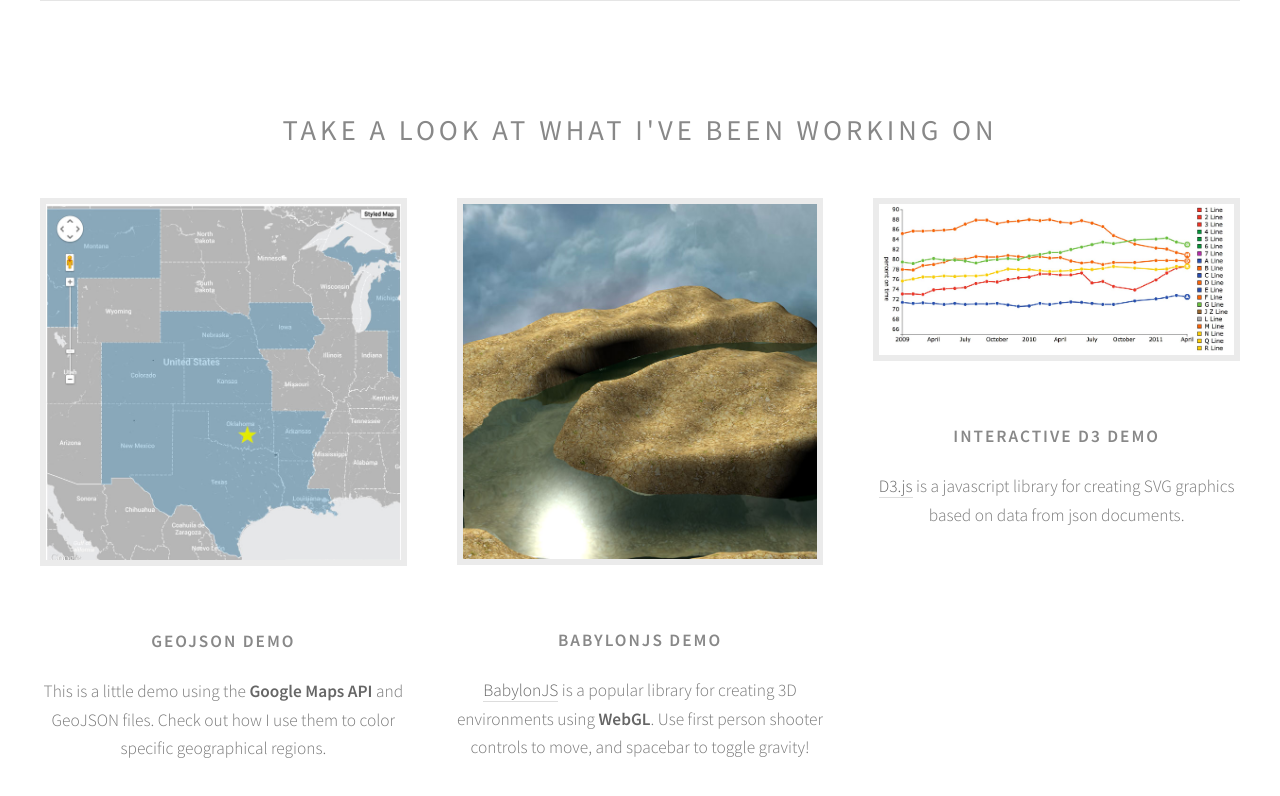
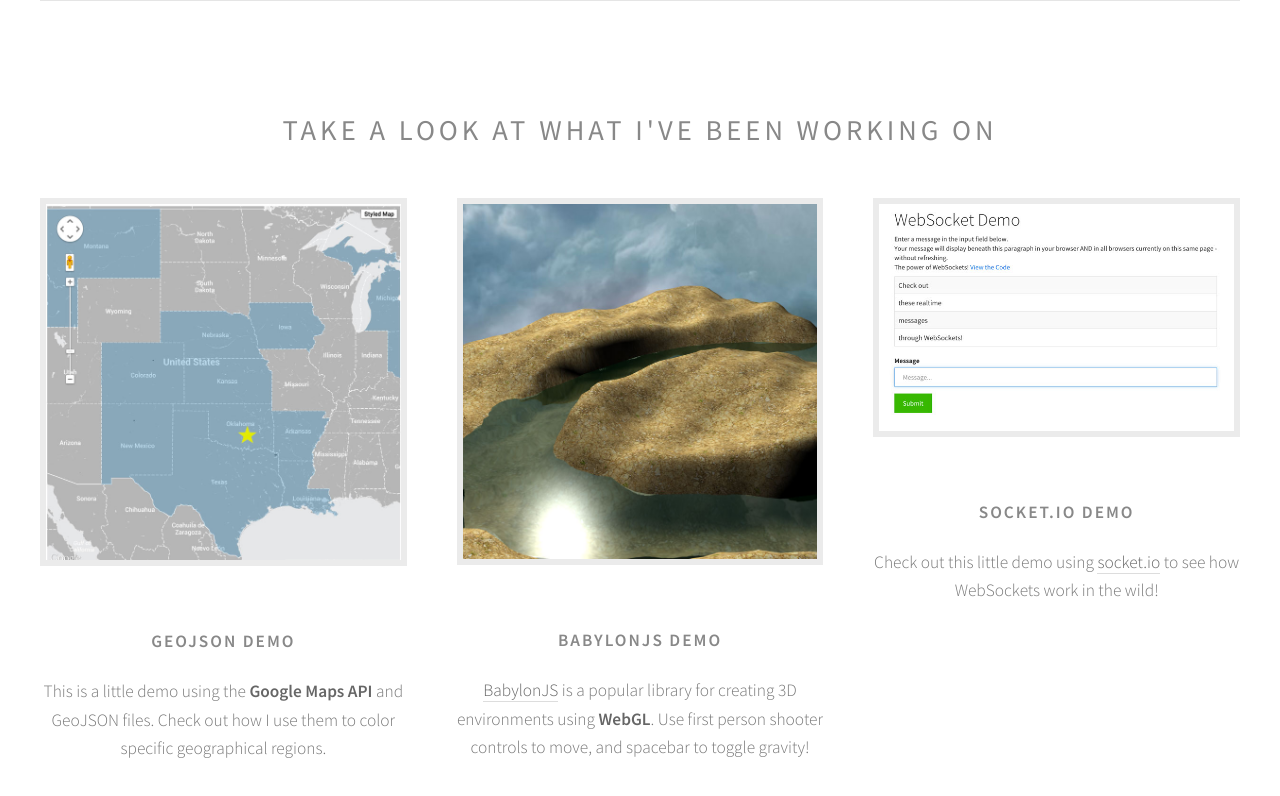
Before and after one commit to alkrauss48/labs, a PHP site: page / in a window 1280 px wide. Shown: the part 459-1255 px from the top of the page. Run offline with PHP 8.4, Linux system fonts and the light colour scheme.

Commit message:
Add websockets project to labs index page

```diff
--- a/index.php
+++ b/index.php
@@ -73,13 +73,11 @@
 
               <!-- Feature -->
                 <section>
-                  <a href="d3/subway" class="image featured"><img src="images/d3_th.jpg" alt="" /></a>
+                  <a href="http://websockets.thesocietea.org" class="image featured"><img src="images/websockets_th.jpg" alt="" /></a>
                   <header>
-                    <h3>Interactive D3 Demo</h3>
+                    <h3>Socket.io Demo</h3>
                   </header>
-                  <p><a href="http://d3js.org/" target="blank">D3.js</a> is
-                  a javascript library for creating SVG graphics based on data
-                  from json documents.</p>
+                  <p>Check out this little demo using <a href="http://socket.io" target="blank">socket.io</a> to see how WebSockets work in the wild!</p>
                 </section>
 
             </div>
@@ -196,6 +194,20 @@
                 </section>
 
             </div>
+            <div class="4u">
+
+              <!-- Feature -->
+                <section>
+                  <a href="d3/subway" class="image featured"><img src="images/d3_th.jpg" alt="" /></a>
+                  <header>
+                    <h3>Interactive D3 Demo</h3>
+                  </header>
+                  <p><a href="http://d3js.org/" target="blank">D3.js</a> is
+                  a javascript library for creating SVG graphics based on data
+                  from json documents.</p>
+                </section>
+
+            </div>
           </div>
           <ul class="actions">
             <li><a href="https://github.com/alkrauss48/labs" class="button icon fa-arrow-right">Check out the GitHub
```
Also changed, not shown: images/websockets_th.jpg (added).
